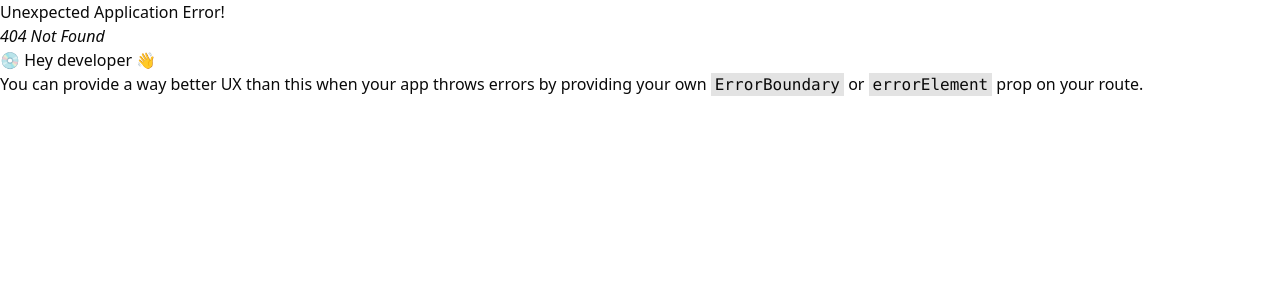
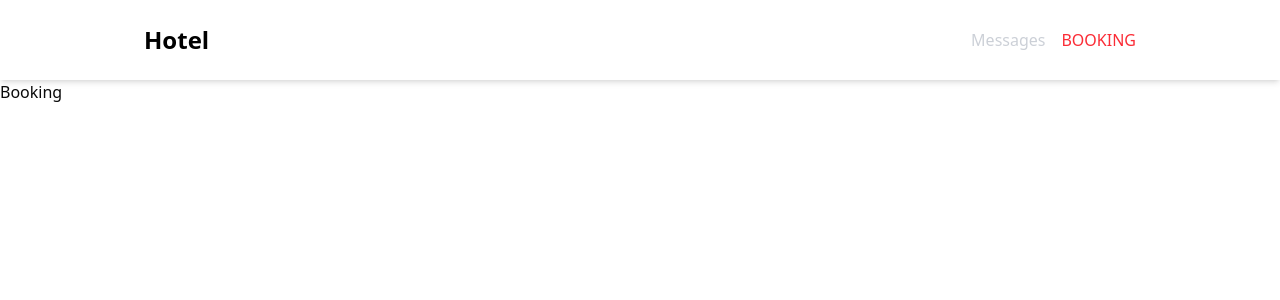
Before and after one commit to Ergi111/ProjektShkolla, a React (Vite) app: page /booking in a window 1280 px wide. Before the commit this address had no page. Shown: the top 300 px of the page. Built offline with nearby package versions, Linux system fonts and the light colour scheme.

Commit message:
add workers

```diff
--- /dev/null
+++ b/db.json
@@ -0,0 +1,11 @@
+{
+  "contacts": [
+    {
+      "id": "51b3",
+      "fullName": "Susan Deleon",
+      "email": "vatezo@mailinator.com",
+      "phoneNumber": "+1 (245) 292-5026",
+      "message": "Nihil vitae aute sed afkljdlkjalksjdflkajlsdjflasjflkaj;kldfal;dksj;fakl"
+    }
+  ]
+}
--- a/package.json
+++ b/package.json
@@ -7,7 +7,8 @@
     "dev": "vite",
     "build": "tsc -b && vite build",
     "lint": "eslint .",
-    "preview": "vite preview"
+    "preview": "vite preview",
+    "server": "json-server --watch db.json --port 3001"
   },
   "dependencies": {
     "@hookform/resolvers": "^5.0.1",
@@ -15,6 +16,7 @@
     "@radix-ui/react-label": "^2.1.3",
     "@radix-ui/react-slot": "^1.2.0",
     "@tailwindcss/vite": "^4.1.3",
+    "axios": "^1.8.4",
     "class-variance-authority": "^0.7.1",
     "clsx": "^2.1.1",
     "lucide-react": "^0.488.0",
@@ -37,6 +39,7 @@
     "eslint-plugin-react-hooks": "^5.1.0",
     "eslint-plugin-react-refresh": "^0.4.19",
     "globals": "^15.15.0",
+    "json-server": "^1.0.0-beta.3",
     "typescript": "~5.7.2",
     "typescript-eslint": "^8.24.1",
     "vite": "^6.2.0"
--- /dev/null
+++ b/src/components/Workers/WorkerHeader.tsx
@@ -0,0 +1,72 @@
+import { Link, useLocation } from "react-router";
+import {
+  Sheet,
+  SheetContent,
+  SheetTrigger,
+  SheetClose,
+} from "@/components/ui/sheet";
+import { AlignJustify } from "lucide-react";
+
+const navLinks = [
+  { name: "Messages", path: "/messages" },
+  { name: "BOOKING", path: "/booking" },
+];
+
+export const WorkerHeader = () => {
+  const location = useLocation();
+  return (
+    <header className="w-full h-20 bg-white flex items-center justify-center shadow-md">
+      <div className="p-4 flex items-center justify-between max-w-screen-lg w-full mx-auto">
+        <h1 className="text-black text-2xl font-bold">Hotel</h1>
+
+        <nav className="max-md:hidden">
+          <ul className="flex items-center space-x-4">
+            {navLinks.map((link) => (
+              <li key={link.name}>
+                <Link
+                  to={link.path}
+                  className={`text-gray-400 hover:text-red-500 transition-opacity duration-200 ${
+                    location.pathname === link.path
+                      ? "text-red-500 opacity-100"
+                      : "opacity-50"
+                  }`}
+                >
+                  {link.name}
+                </Link>
+              </li>
+            ))}
+          </ul>
+        </nav>
+        <div className="md:hidden">
+          <ResponsiveHeader />
+        </div>
+      </div>
+    </header>
+  );
+};
+
+const ResponsiveHeader = () => {
+  return (
+    <Sheet>
+      <SheetTrigger asChild>
+        <button className="p-2">
+          <AlignJustify className="text-primary w-6 h-6" />
+        </button>
+      </SheetTrigger>
+      <SheetContent side="left" className="w-72 rounded-none p-0">
+        <nav className="flex flex-col">
+          {navLinks.map((link) => (
+            <SheetClose asChild key={link.name}>
+              <Link
+                to={link.path}
+                className="block px-6 py-4 text-gray-700 hover:text-red-500 transition-colors"
+              >
+                {link.name}
+              </Link>
+            </SheetClose>
+          ))}
+        </nav>
+      </SheetContent>
+    </Sheet>
+  );
+};
--- a/src/constants/routerPath.tsx
+++ b/src/constants/routerPath.tsx
@@ -4,4 +4,6 @@ export const routerPath = {
   about: "/about",
   contact: "/contact",
   signIn: "/sign-in",
+  message: "/message",
+  booking: "/booking",
 } as const;
--- a/src/pages/Client/Contact.tsx
+++ b/src/pages/Client/Contact.tsx
@@ -11,6 +11,7 @@ import {
 import { Input } from "@/components/ui/input";
 import { Textarea } from "@/components/ui/textarea";
 import { Button } from "@/components/ui/button";
+import axios from "axios";
 
 const ContactSchema = z.object({
   fullName: z.string().min(3, { message: "Name is required" }),
@@ -34,11 +35,18 @@ export const Contact = () => {
     },
   });
 
-  const onSubmit = (values: ContactType) => {
-    console.log("Form data:", values);
-    // mund të shtosh dërgimin e të dhënave me fetch/axios/emailjs etj.
+  const onSubmit = async (values: ContactType) => {
+    try {
+      const response = await axios.post(
+        "http://localhost:3001/contacts",
+        values
+      );
+      console.log("Dërguar me sukses:", response.data);
+      form.reset();
+    } catch (error) {
+      console.error("Gabim gjatë dërgimit:", error);
+    }
   };
-
   return (
     <main>
       <section>
--- a/src/pages/Layout/WorkersLayout.tsx
+++ b/src/pages/Layout/WorkersLayout.tsx
@@ -0,0 +1,13 @@
+import { WorkerHeader } from "@/components/Workers/WorkerHeader";
+import { Outlet } from "react-router";
+
+export const WorkersLayout = () => {
+  return (
+    <div>
+      <WorkerHeader />
+      <div>
+        <Outlet />
+      </div>
+    </div>
+  );
+};
--- /dev/null
+++ b/src/pages/Workers/Booking.tsx
@@ -0,0 +1,3 @@
+export const Booking = () => {
+  return <div>Booking</div>;
+};
--- /dev/null
+++ b/src/pages/Workers/Messages.tsx
@@ -0,0 +1,3 @@
+export const Messages = () => {
+  return <div>Contact</div>;
+};
```
Also changed, not shown: src/app/app.tsx (+16 -0 lines), 2 other files (tests, documents, lock files or other folders).
